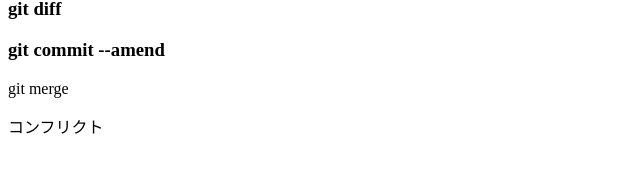
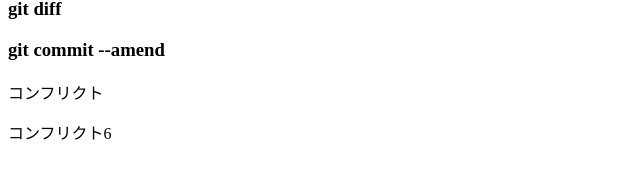
Before and after one commit to makino-hub/git_tutorial, a plain HTML site: page index.html in a window 1280 px wide. Shown: the part 115-294 px from the top of the page, without its empty margins (0-640 px from the left). Drawn offline with Linux system fonts and the light colour scheme.

Commit message:
コンフリクト6を追記

```diff
--- a/index.html
+++ b/index.html
@@ -2,5 +2,5 @@
 <h2>git status</h2>
 <h3>git diff</h3>
 <h3>git commit --amend</h3>
-<p>git merge</p>
 <p>コンフリクト</p>
+<p>コンフリクト6</p>
```
